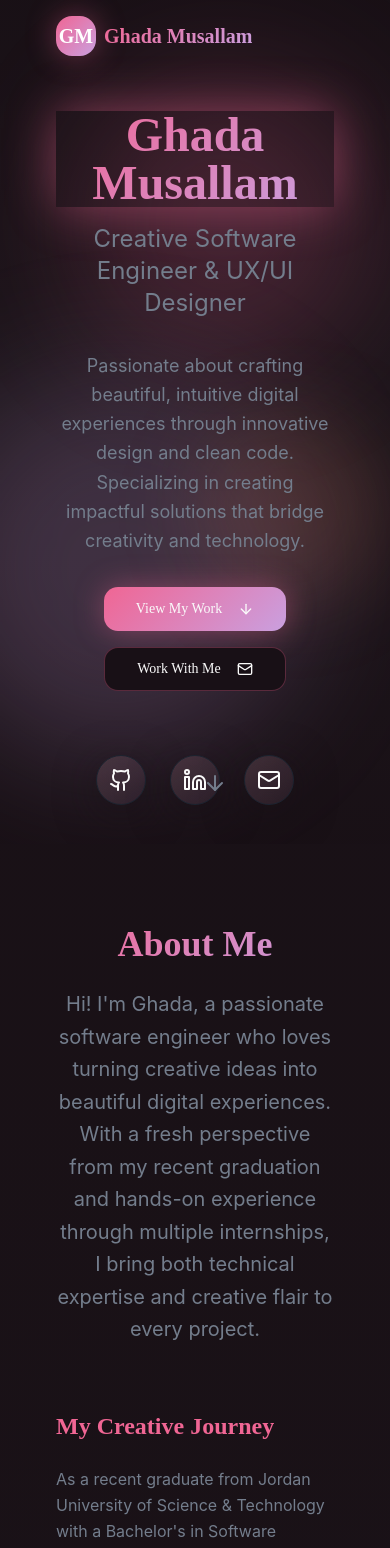
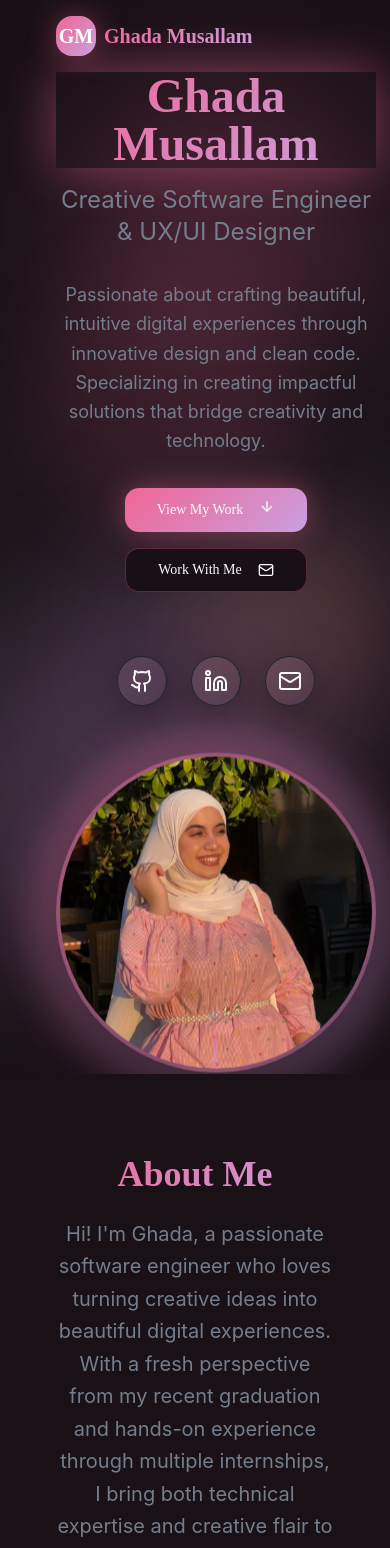
Before and after one commit to ghada901999/ghadaportfolio, a React (Vite) app: page / in a window 390 px wide. Shown: the top 1548 px of the page. Built offline with nearby package versions, Linux system fonts and the light colour scheme.

Commit message:
Add animations and self-portrait

```diff
--- a/src/components/portfolio/Hero.tsx
+++ b/src/components/portfolio/Hero.tsx
@@ -49,46 +49,70 @@ const Hero = () => {
         </div>
       </nav>
 
-      {/* Background effects */}
+      {/* Background effects with more animation */}
       <div className="absolute inset-0 bg-gradient-background"></div>
       <div className="absolute top-20 left-20 w-72 h-72 bg-primary/20 rounded-full blur-3xl animate-float"></div>
       <div className="absolute bottom-20 right-20 w-96 h-96 bg-secondary/20 rounded-full blur-3xl animate-float" style={{ animationDelay: '2s' }}></div>
       <div className="absolute top-1/2 left-1/2 w-48 h-48 bg-accent/15 rounded-full blur-2xl animate-float" style={{ animationDelay: '4s' }}></div>
+      <div className="absolute top-1/4 right-1/4 w-64 h-64 bg-primary/10 rounded-full blur-2xl animate-float" style={{ animationDelay: '1s' }}></div>
+      <div className="absolute bottom-1/4 left-1/4 w-80 h-80 bg-secondary/10 rounded-full blur-3xl animate-float" style={{ animationDelay: '3s' }}></div>
+
+      {/* Animated particles */}
+      <div className="absolute top-1/3 left-1/6 w-4 h-4 bg-primary/30 rounded-full animate-ping" style={{ animationDelay: '2s' }}></div>
+      <div className="absolute top-2/3 right-1/6 w-3 h-3 bg-secondary/40 rounded-full animate-ping" style={{ animationDelay: '4s' }}></div>
+      <div className="absolute top-1/2 right-1/3 w-2 h-2 bg-accent/50 rounded-full animate-ping" style={{ animationDelay: '1s' }}></div>
 
       <div className="flex-1 flex items-center justify-center px-6 relative z-10">
         <div className="container mx-auto">
-          <div className="text-center space-y-8">
+          <div className="grid lg:grid-cols-2 gap-12 items-center">
+            {/* Profile Image */}
+            <div className="order-2 lg:order-1 flex justify-center lg:justify-start animate-fade-in" style={{ animationDelay: '0.2s' }}>
+              <div className="relative group">
+                <div className="absolute -inset-4 bg-gradient-primary rounded-full blur-xl opacity-30 group-hover:opacity-50 transition-opacity duration-500 animate-pulse"></div>
+                <div className="relative w-80 h-80 md:w-96 md:h-96 rounded-full overflow-hidden glass-card border-4 border-primary/20 group-hover:border-primary/40 transition-all duration-500 animate-float">
+                  <img
+                    src="/lovable-uploads/4d9d5d79-77f6-49c8-9e74-92a6cea16769.png"
+                    alt="Ghada Musallam - Software Engineer & UX/UI Designer"
+                    className="w-full h-full object-cover group-hover:scale-105 transition-transform duration-700"
+                  />
+                  <div className="absolute inset-0 bg-gradient-primary opacity-0 group-hover:opacity-10 transition-opacity duration-500"></div>
+                </div>
+              </div>
+            </div>
+
+            {/* Text Content */}
+            <div className="order-1 lg:order-2 text-center lg:text-left space-y-8">
               {/* Main heading */}
               <div className="space-y-4 animate-fade-in">
                 <h1 className="text-5xl md:text-7xl font-serif font-bold gradient-text animate-glow">
                   Ghada Musallam
                 </h1>
-            <h2 className="text-2xl md:text-3xl text-muted-foreground font-body">
+              <h2 className="text-2xl md:text-3xl text-muted-foreground font-body animate-slide-up" style={{ animationDelay: '0.3s' }}>
                   Creative Software Engineer & UX/UI Designer
                 </h2>
               </div>
 
               {/* Description */}
-            <p className="text-lg md:text-xl text-muted-foreground max-w-2xl mx-auto leading-relaxed font-body animate-fade-in" style={{ animationDelay: '0.3s' }}>
+              <p className="text-lg md:text-xl text-muted-foreground max-w-2xl leading-relaxed font-body animate-fade-in" style={{ animationDelay: '0.6s' }}>
                 Passionate about crafting beautiful, intuitive digital experiences through innovative design and clean code.
                 Specializing in creating impactful solutions that bridge creativity and technology.
               </p>
 
               {/* CTA Buttons */}
-            <div className="flex flex-col sm:flex-row gap-4 justify-center items-center animate-fade-in" style={{ animationDelay: '0.6s' }}>
+              <div className="flex flex-col sm:flex-row gap-4 justify-center lg:justify-start items-center animate-fade-in" style={{ animationDelay: '0.9s' }}>
                 <Button
                   size="lg"
                   onClick={scrollToProjects}
-                className="bg-gradient-primary hover:opacity-90 transition-all duration-300 shadow-glow hover:shadow-card-hover font-serif font-medium"
+                  className="bg-gradient-primary hover:opacity-90 transition-all duration-300 shadow-glow hover:shadow-card-hover font-serif font-medium hover:scale-105 transform"
                 >
                   View My Work
-                <ArrowDown className="ml-2 h-4 w-4" />
+                  <ArrowDown className="ml-2 h-4 w-4 animate-bounce" />
                 </Button>
                 <Button
                   variant="outline"
                   size="lg"
                   onClick={scrollToContact}
-                className="border-primary/30 text-foreground hover:bg-primary/10 transition-all duration-300 font-serif font-medium"
+                  className="border-primary/30 text-foreground hover:bg-primary/10 transition-all duration-300 font-serif font-medium hover:scale-105 transform"
                 >
                   Work With Me
                   <Mail className="ml-2 h-4 w-4" />
@@ -96,12 +120,12 @@ const Hero = () => {
               </div>
 
               {/* Social Links */}
-            <div className="flex justify-center space-x-6 pt-8 animate-fade-in" style={{ animationDelay: '0.9s' }}>
+              <div className="flex justify-center lg:justify-start space-x-6 pt-8 animate-fade-in" style={{ animationDelay: '1.2s' }}>
                 <a
                   href="https://github.com/ghada991999"
                   target="_blank"
                   rel="noopener noreferrer"
-                className="p-3 glass-card rounded-full hover:scale-110 hover:shadow-warm transition-all duration-300 group"
+                  className="p-3 glass-card rounded-full hover:scale-110 hover:shadow-warm transition-all duration-300 group hover:rotate-12 transform"
                 >
                   <Github className="h-6 w-6 group-hover:text-primary transition-colors" />
                 </a>
@@ -109,13 +133,13 @@ const Hero = () => {
                   href="https://www.linkedin.com/in/ghada-msallam-33a079262/"
                   target="_blank"
                   rel="noopener noreferrer"
-                className="p-3 glass-card rounded-full hover:scale-110 hover:shadow-warm transition-all duration-300 group"
+                  className="p-3 glass-card rounded-full hover:scale-110 hover:shadow-warm transition-all duration-300 group hover:rotate-12 transform"
                 >
                   <Linkedin className="h-6 w-6 group-hover:text-primary transition-colors" />
                 </a>
                 <a
                   href="mailto:ghadamsallam17@gmail.com"
-                className="p-3 glass-card rounded-full hover:scale-110 hover:shadow-warm transition-all duration-300 group"
+                  className="p-3 glass-card rounded-full hover:scale-110 hover:shadow-warm transition-all duration-300 group hover:rotate-12 transform"
                 >
                   <Mail className="h-6 w-6 group-hover:text-primary transition-colors" />
                 </a>
@@ -123,15 +147,17 @@ const Hero = () => {
             </div>
           </div>
         </div>
+      </div>
 
-      {/* Scroll indicator */}
+      {/* Enhanced scroll indicator */}
       <div className="absolute bottom-8 left-1/2 transform -translate-x-1/2 animate-bounce z-10">
         <button
           onClick={scrollToProjects}
-          className="p-2 rounded-full hover:bg-primary/10 transition-colors group"
+          className="p-2 rounded-full hover:bg-primary/10 transition-all duration-300 group hover:scale-110 transform"
         >
-          <ArrowDown className="h-6 w-6 text-muted-foreground group-hover:text-primary transition-colors" />
+          <ArrowDown className="h-6 w-6 text-muted-foreground group-hover:text-primary transition-colors animate-pulse" />
         </button>
+        <div className="absolute -bottom-8 left-1/2 transform -translate-x-1/2 w-1 h-8 bg-gradient-primary opacity-30 animate-pulse"></div>
       </div>
     </section>
   );
```
Also changed, not shown: src/components/portfolio/About.tsx (+17 -17 lines), src/components/portfolio/Projects.tsx (+12 -12 lines), public/lovable-uploads/4d9d5d79-77f6-49c8-9e74-92a6cea16769.png (added), public/lovable-uploads/ghada-portrait.png (added). Lines whose indentation alone changed are shown as unchanged.
